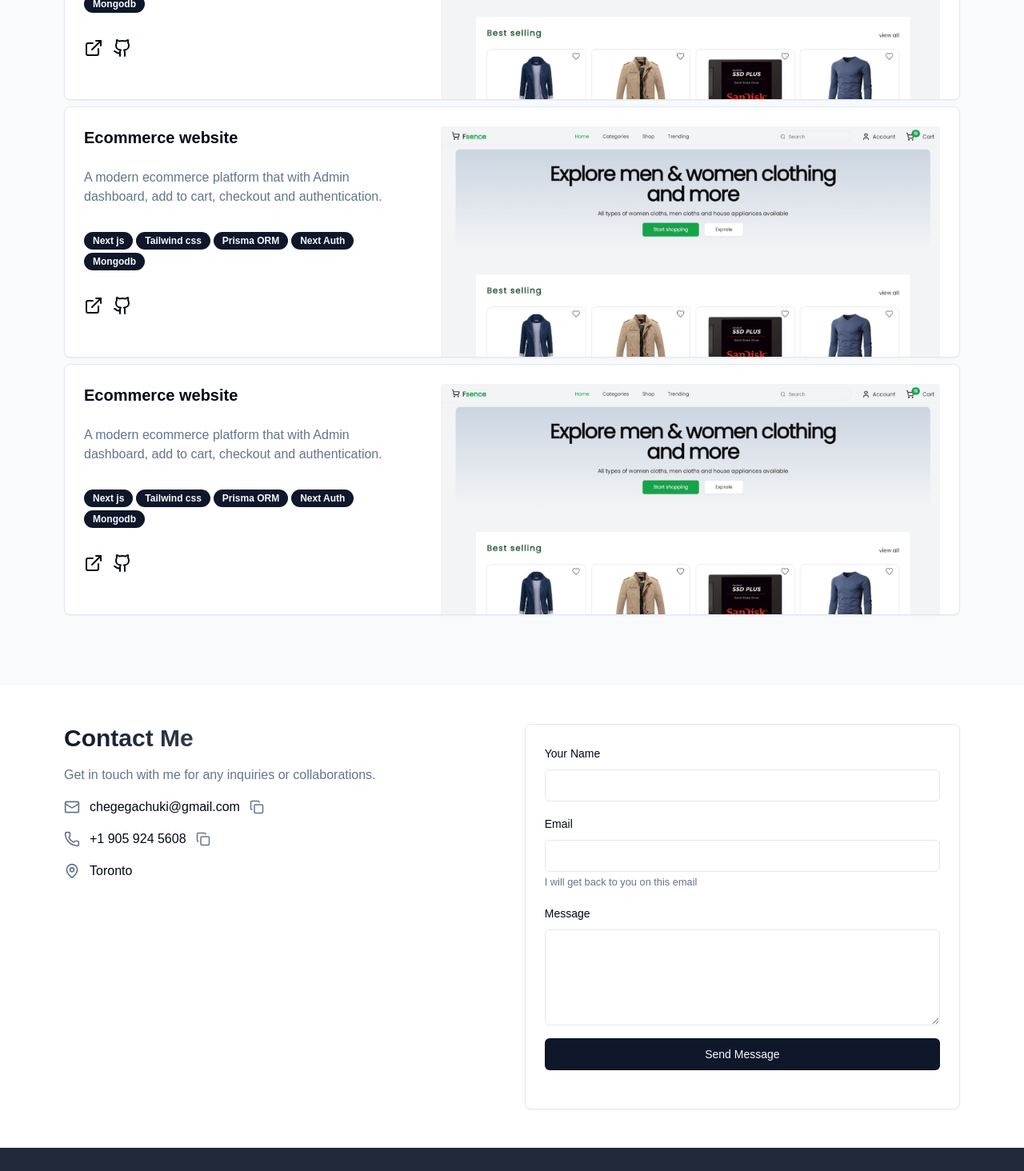
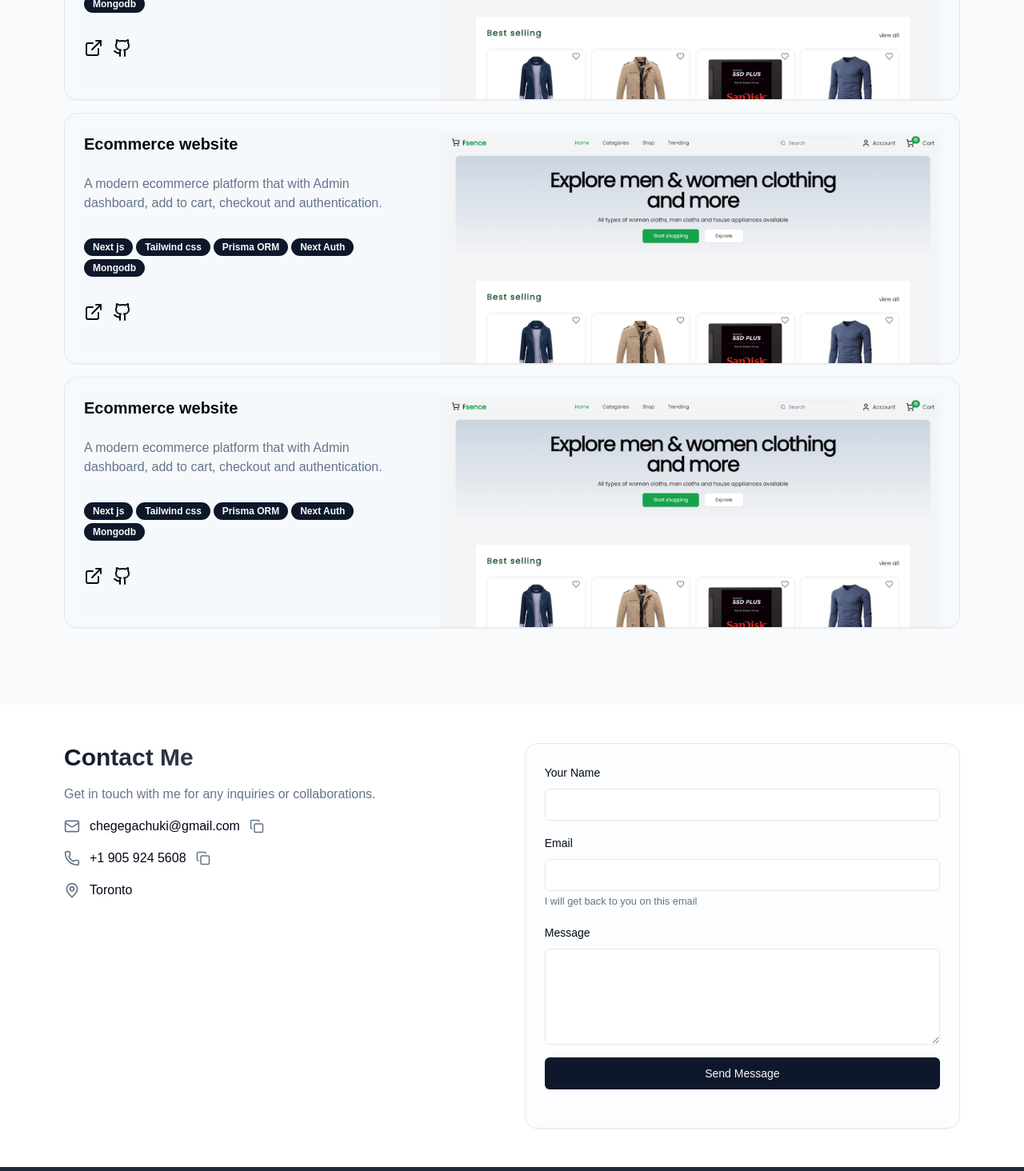
Before and after one commit to Chegesam383/samuel-gachuki, a Next.js app: page / in a window 1280 px wide. Shown: the part 1020-2484 px from the top of the page at 80% size. Built offline with nearby package versions, Linux system fonts and the light colour scheme; a web font is replaced by a local one.

Commit message:
ad card uniformity

```diff
--- a/src/components/contact-me.tsx
+++ b/src/components/contact-me.tsx
@@ -68,7 +68,7 @@ export function ContactMe() {
           </div>
         </div>
       </div>
-      <Card className="md:w-2/3">
+      <Card className="md:w-2/3 herocard">
         <CardContent className="pt-6">
           <form action={handleSubmit} className="space-y-4">
             <div className="space-y-2">
--- a/src/components/projects.tsx
+++ b/src/components/projects.tsx
@@ -29,7 +29,7 @@ const Project = ({ index }: { index: number }) => (
     transition={{ delay: 0.1 * index }}
     viewport={{ once: true }}
   >
-    <Card className="p-6 pb-0 rounded-lg border my-2">
+    <Card className="p-6 pb-0 herocard border my-4">
       <div className="sm:flex  gap-8">
         <div className="flex flex-col">
           <h4 className="text-xl font-semibold mb-2">Ecommerce website</h4>
```
